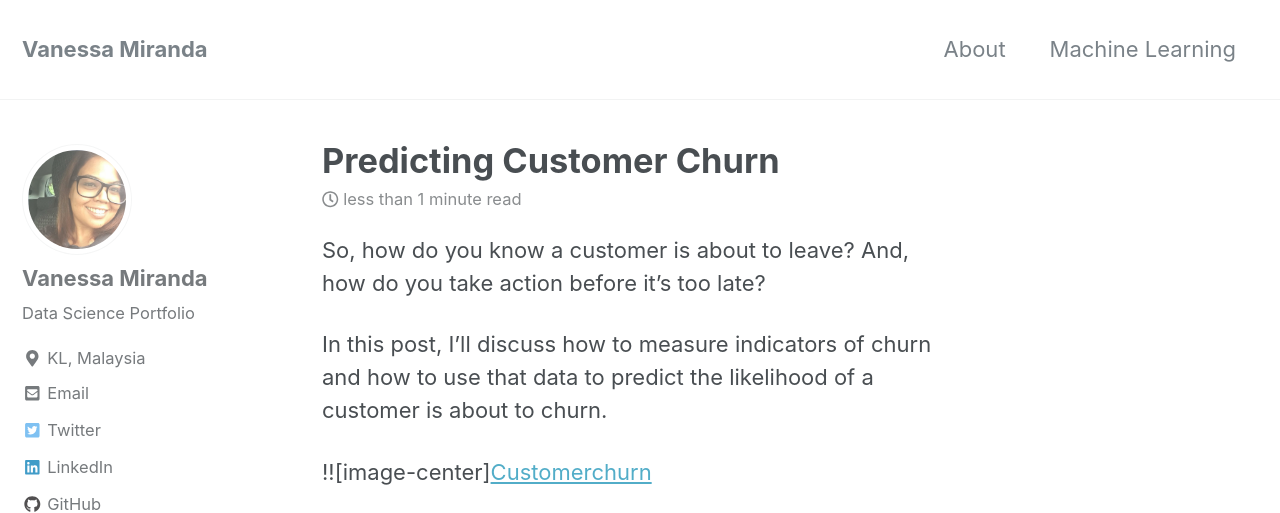
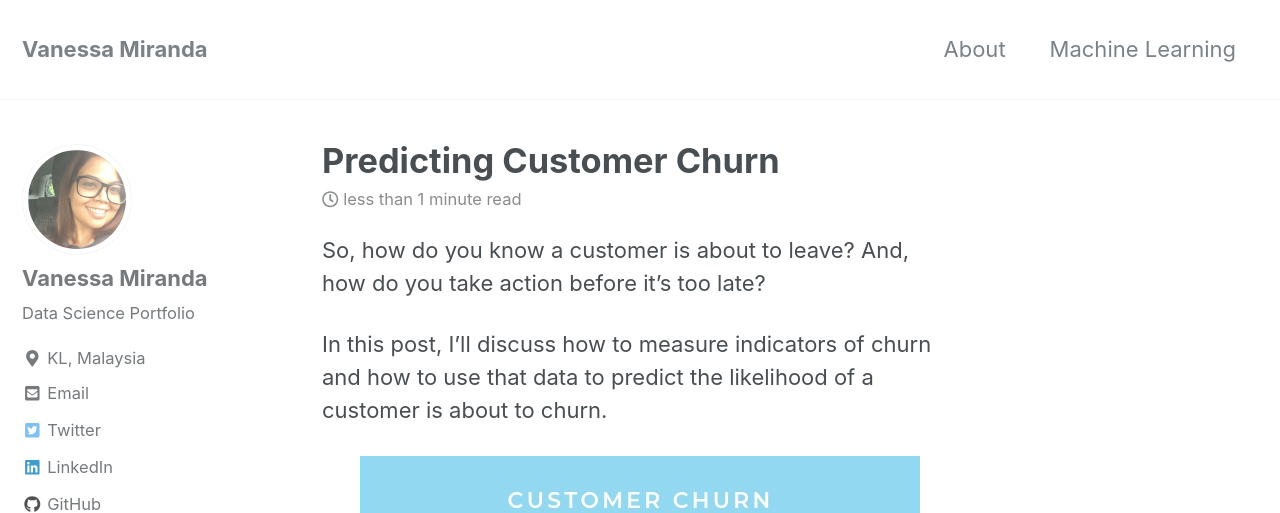
Before and after one commit to vanessamiranda/vanessamiranda.github.io, a Jekyll site: the page built from _posts/2019-08-19-Predicting_Customer_Churn.md, in a window 1280 px wide and 900 px high, cut to the strip 0-513 px from the top of the window. Built offline with Jekyll 4.4.1, drawn with Linux system fonts in a browser that asks for light colours; nearby versions of some CDN libraries.

Commit message:
update pages

```diff
--- a/_posts/2019-08-19-Predicting_Customer_Churn.md
+++ b/_posts/2019-08-19-Predicting_Customer_Churn.md
@@ -9,6 +9,6 @@ So, how do you know a customer is about to leave? And, how do you take action be
 
 In this post, I’ll discuss how to measure indicators of churn and how to use that data to predict the likelihood of a customer is about to churn.
 
-!![image-center][Customerchurn](/images/Customerchurn/customerchurn.jpg){:. align-center}
+ ![image-center](/images/Customerchurn/customerchurn.jpg){: .align-center}
 
 <iframe frameborder="no" border="0" marginwidth="0" marginheight="0" width="1140px" height="36768.4px" scrolling="no" src="/_pages/2019-08-19-Predicting_Customer_Churn.html"></iframe>
```
